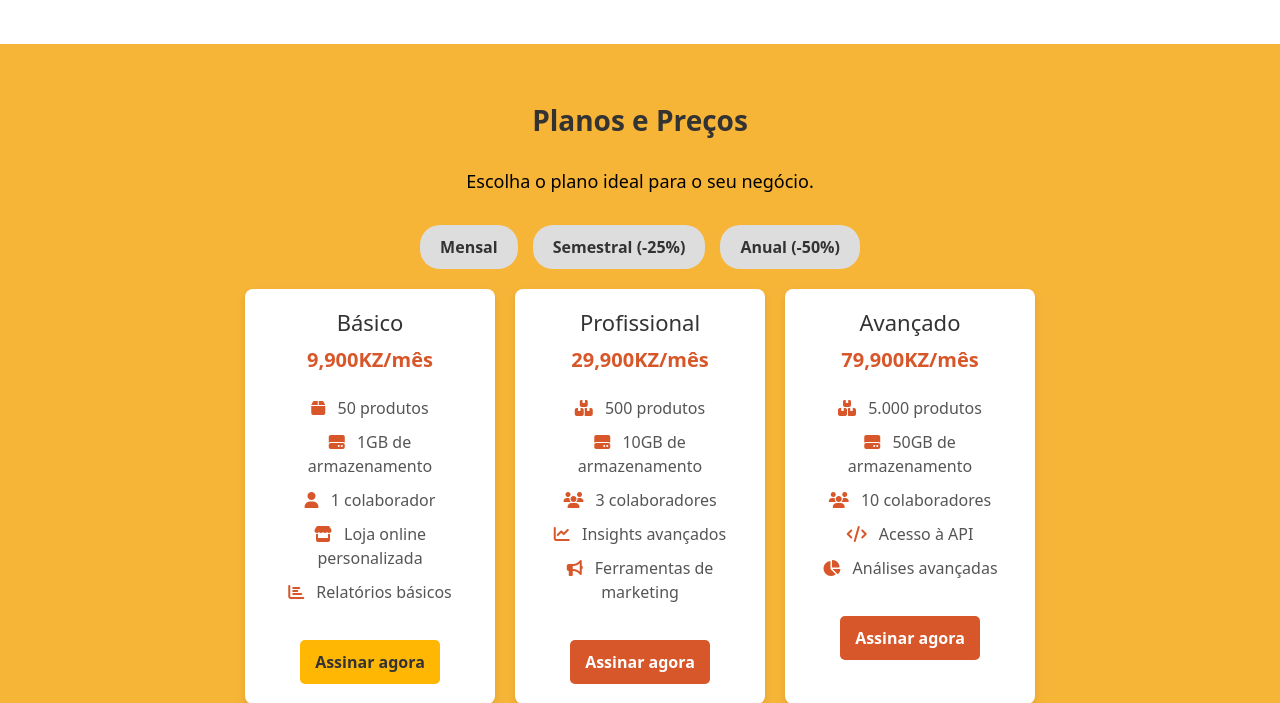
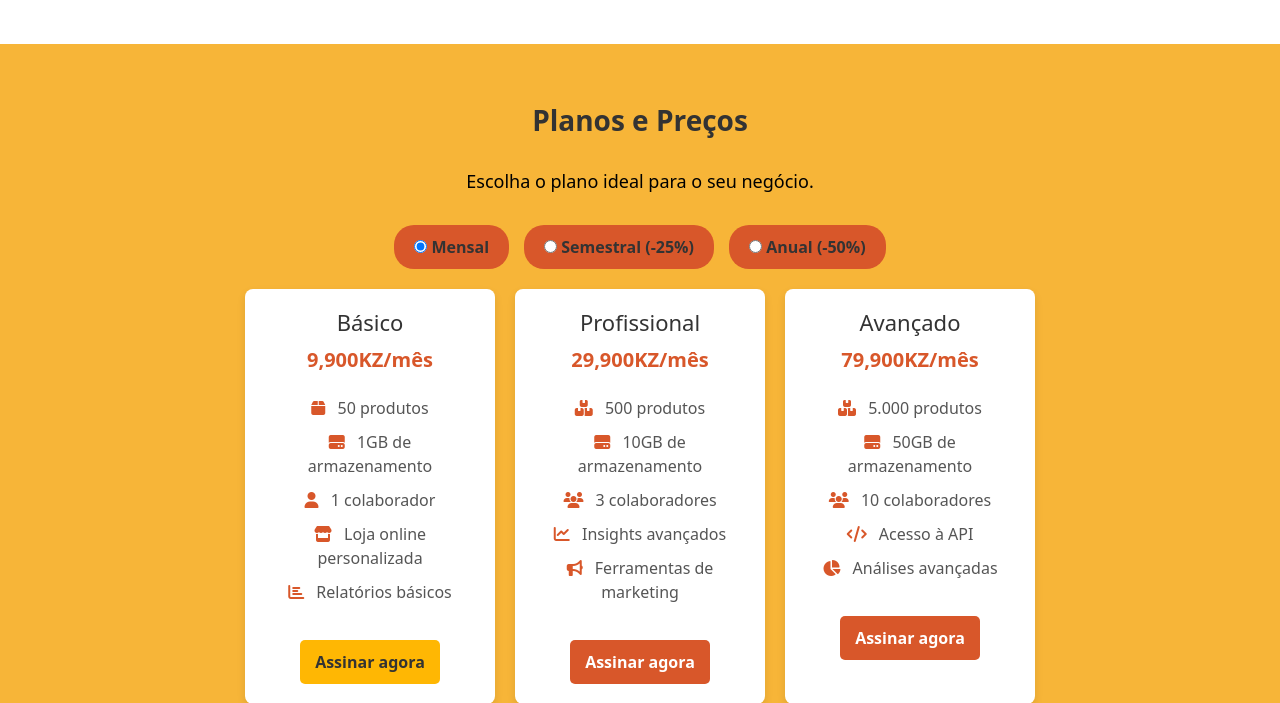
Before and after one commit to Erick0011/Mercangola, a Flask app: page / in a window 1280 px wide. Shown: the part 1663-2366 px from the top of the page. Run offline with Flask 3, Linux system fonts and the light colour scheme; some libraries are stand-ins or nearby versions.

Commit message:
mudança metodos de pagamentos

```diff
--- a/app/static/css/public/home.css
+++ b/app/static/css/public/home.css
@@ -238,10 +238,8 @@
     margin-bottom: 20px;
 }
 
-/* Esconde os radio buttons padrão */
-.payment-toggle input {
-    display: none;
-}
+
+
 
 /* Estiliza os labels como botões */
 .payment-toggle label {
@@ -250,7 +248,7 @@
     cursor: pointer;
     padding: 10px 20px;
     border-radius: 20px;
-    background-color: #ddd;
+    background-color: #D8572A;
     color: #333;
     transition: background 0.3s ease, color 0.3s ease;
 }
--- a/app/static/js/public/home.js
+++ b/app/static/js/public/home.js
@@ -74,11 +74,11 @@ document.addEventListener("DOMContentLoaded", function () {
                 valorMensal = parseInt(valorMensal);
 
                 if (tipo === "semestral") {
-                    priceElement.textContent = (valorMensal * 0.75).toLocaleString() + " Kz";
+                    priceElement.textContent = (valorMensal * 0.75).toLocaleString() + " Kz/mês";
                 } else if (tipo === "anual") {
-                    priceElement.textContent = (valorMensal * 0.50).toLocaleString() + " Kz";
+                    priceElement.textContent = (valorMensal * 0.50).toLocaleString() + " Kz/mês";
                 } else {
-                    priceElement.textContent = valorMensal.toLocaleString() + " Kz";
+                    priceElement.textContent = valorMensal.toLocaleString() + " Kz/mês";
                 }
             });
         });
```
